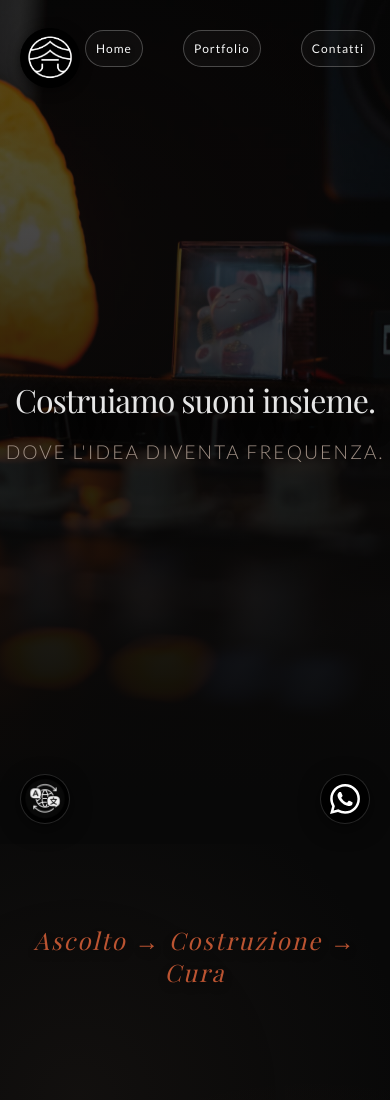
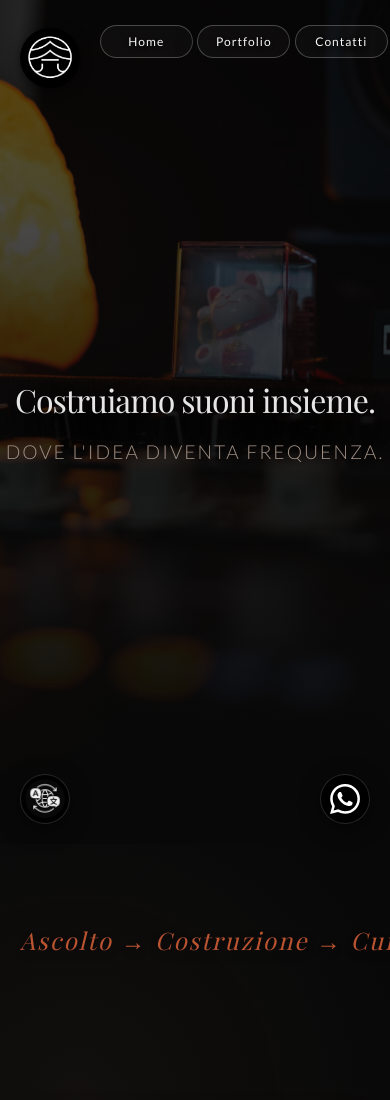
Before and after one commit to genna-12/demotemple, a plain HTML site: page servizi.html in a window 390 px wide. Shown: the top 1100 px of the page. Drawn offline with nearby package versions, Linux system fonts and the light colour scheme; files whose address does not match are found by name; a web font is replaced by a local one.

Commit message:
Refactor CSS variables and styles for consistency

```diff
--- a/style.css
+++ b/style.css
@@ -276,35 +276,73 @@ footer { text-align: center; padding: 30px; color: #333; font-size: 0.8rem; marg
 
 /* --- MOBILE RESPONSIVE --- */
 @media (max-width: 768px) {
-    /* --- GLOBAL & HOME --- */
+
+    /* --- NAVIGATION GRID SYSTEM (Fix Asimmetria) --- */
+    /* Resetta il padding per usare la logica a percentuali */
     #navbar {
-        padding-top: 30px; padding-bottom: 20px; padding-left: 85px; padding-right: 15px;
-        width: 100%; display: flex; align-items: center; box-sizing: border-box;
+        padding: 25px 0 15px 0;
+        width: 100%;
+        display: flex;
+        align-items: center;
+        box-sizing: border-box;
     }
-    .nav-links { display: flex; width: 100%; justify-content: space-between; align-items: center; gap: 5px; }
-    .nav-pill { padding: 10px 10px; font-size: 0.75rem; white-space: nowrap; min-width: auto; }
 
-    .logo-wrapper.in-nav {
-        top: 48px; left: 42.5px;
+    /* Occupa il 75% a destra (lasciando il 25% a sinistra per il logo) */
+    .nav-links {
+        margin-left: 25%;
+        width: 75%;
+        display: grid;
+        grid-template-columns: 1fr 1fr 1fr; /* 3 colonne uguali */
+        gap: 0;
+        justify-items: center;
+        align-items: center;
+    }
+
+    /* Pulsanti centrati nella loro cella */
+    .nav-pill {
+        padding: 8px 0;
+        width: 95%;
+        font-size: 0.75rem;
+        white-space: nowrap;
+        min-width: auto;
+        text-align: center;
+        display: flex;
+        justify-content: center;
+    }
+
+    /* Logo posizionato al centro esatto del primo quarto (12.5%) */
+    /* Uniamo le regole per in-nav (Home) e static-nav (Servizi) */
+    .logo-wrapper.in-nav,
+    .logo-wrapper.static-nav {
+        top: 45px; /* Allineamento ottico verticale con i tasti */
+        left: 12.5%; /* Centro della colonna invisibile del logo */
         transform: translate(-50%, -50%) scale(0.6) !important;
         width: 100px; height: 100px;
-        background: transparent; box-shadow: none;
+        background: transparent;
+        box-shadow: none;
         pointer-events: auto;
+        margin: 0;
     }
+
+    /* Sfondo scuro dietro il logo (solo home o se necessario) */
     .logo-wrapper.in-nav::after {
         content: ''; position: absolute; width: 70px; height: 70px;
         background: rgba(0,0,0,0.6); border-radius: 50%;
         z-index: -1; top: 50%; left: 50%; transform: translate(-50%, -50%);
     }
 
+    /* --- GLOBAL TYPOGRAPHY & LAYOUT --- */
     h1 { font-size: 2rem; padding: 0 10px; line-height: 1.2; }
 
+    /* Stack verticale per le storie */
     .story-block, .text-right { flex-direction: column; gap: 25px; margin-bottom: 80px; width: 100%; }
     .content-box { order: 1; padding: 25px; width: 100%; }
     .image-box { order: 2; width: 100%; height: 280px; margin: 0; transform: none !important; opacity: 1; }
     .detail-img { transform: none !important; position: relative; top: 0; height: 100%; }
 
     .connect-title { font-size: 1.5rem; }
+
+    /* --- FLOATING UI --- */
     .floating-btn { bottom: 20px; width: 50px; height: 50px; }
     .float-left { left: 20px; }
     .float-right { right: 20px; }
@@ -312,19 +350,18 @@ footer { text-align: center; padding: 30px; color: #333; font-size: 0.8rem; marg
     .social-btn:active { transform: scale(0.95); }
     .floating-btn:active { transform: scale(0.95); }
 
-    /* --- AGGIUNTE PER PAGINA SERVIZI --- */
-    .logo-wrapper.static-nav {
-        top: 48px;
-        left: 42.5px;
-        transform: translate(-50%, -50%) scale(0.6) !important;
-        background: transparent;
-        box-shadow: none;
-    }
+    /* --- PAGINA SERVIZI SPECIFIC --- */
     .process-bar {
-        padding: 50px 20px 40px;
+        padding: 50px 10px 40px; /* Padding ridotto ai lati */
+        overflow: hidden; /* Sicurezza per evitare scroll orizzontale */
     }
     .process-bar span {
-        font-size: 1.2rem;
+        display: block;
+        white-space: nowrap; /* Forza su una riga */
+        /* Font fluido: min 0.9rem, preferito 4.5vw, max 1.4rem */
+        font-size: clamp(0.9rem, 4.5vw, 1.4rem);
+        letter-spacing: 1px;
+        width: 100%;
     }
 }
 
@@ -346,29 +383,27 @@ footer { text-align: center; padding: 30px; color: #333; font-size: 0.8rem; marg
 /* 2. Process Bar (Ascolto -> Costruzione -> Cura) */
 .process-bar {
     text-align: center;
-    /* Spaziatura generosa sopra e sotto per isolare il concetto */
     padding: 80px 20px 60px;
-
-    /* Rimosso margin-top negativo. Ora segue il flusso naturale */
     margin-top: 0;
-
     position: relative;
     z-index: 5;
-
-    /* Sfondo trasparente per integrarsi con il background del body */
     background: transparent;
+    /* Impedisce overflow orizzontale se lo schermo è minuscolo */
+    overflow: hidden;
 }
 
 .process-bar span {
     font-family: var(--font-title);
     font-style: italic;
-    font-size: 1.5rem; /* Leggermente più grande per importanza */
+    font-size: 1.5rem;
     color: var(--accent-orange);
     opacity: 0.9;
     letter-spacing: 2px;
+    text-shadow: 0 4px 10px rgba(0,0,0,0.5);
 
-    /* Aggiunta una leggera ombra per staccare dal fondo se necessario */
-    text-shadow: 0 4px 10px rgba(0,0,0,0.5);
+    /* FIX: Forza su una riga */
+    display: block;
+    white-space: nowrap;
 }
 
 /* 3. Gestione Logo Statico per sottopagine */
```
